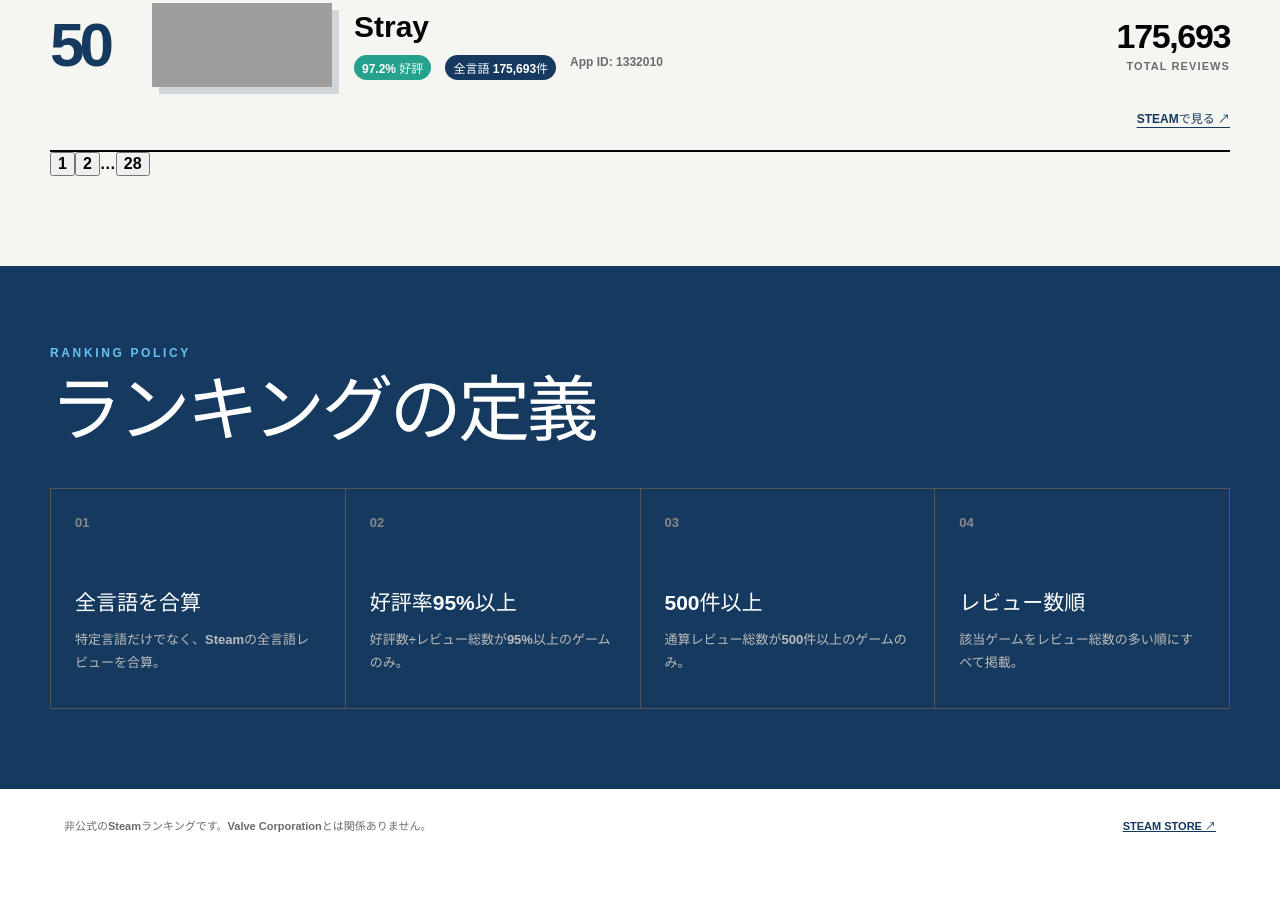
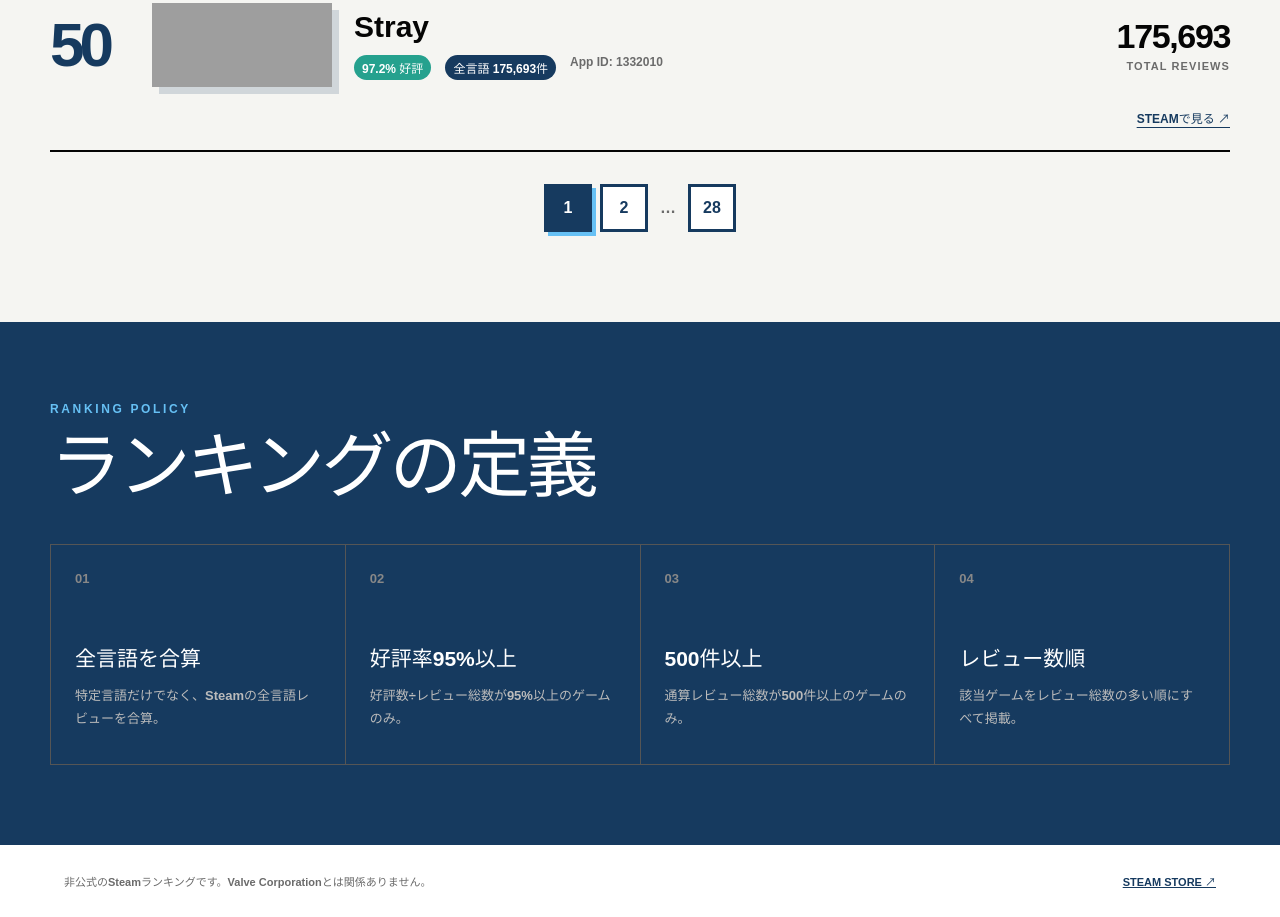
Before and after one commit to sthsz7t74m-glitch/steam-serch, a website: page index.html in a window 1280 px wide. Shown: the part 9459-10376 px from the top of the page. Before the commit the page ends 10320 px from the top, so only its background shows below. Drawn offline with Linux system fonts and the light colour scheme; grey boxes are pictures that could not be loaded.

Commit message:
ページ番号のスマホ向け表示を追加

```diff
--- a/styles.css
+++ b/styles.css
@@ -121,7 +121,7 @@
 .status-label { margin: 0 0 5px; font-size: 17px; font-weight: 900; }
 .status-message { margin: 0; color: var(--gray); font-size: 13px; line-height: 1.5; }
 
-.outline-button, .black-button, .load-more {
+.outline-button, .black-button {
   min-height: 46px;
   padding: 10px 20px;
   border: 3px solid var(--black);
@@ -130,7 +130,7 @@
   font-weight: 900;
 }
 
-.outline-button:hover, .load-more:hover { background: var(--black); color: var(--white); }
+.outline-button:hover { background: var(--black); color: var(--white); }
 
 .controls {
   margin: 28px 0 72px;
@@ -194,7 +194,37 @@
 .empty-kicker { margin: 0 0 12px; color: var(--danger); font-size: 12px; letter-spacing: .2em; }
 .empty-state h3 { margin: 0 0 14px; font-size: clamp(25px, 5vw, 48px); font-weight: 900; }
 .empty-state p:last-child { margin: 0; color: var(--gray); line-height: 1.8; }
-.load-more { display: block; width: min(340px, 100%); margin: 28px auto 0; }
+.pagination {
+  margin: 32px 0 0;
+  display: flex;
+  justify-content: center;
+  align-items: center;
+  flex-wrap: wrap;
+  gap: 8px;
+}
+.pagination[hidden] { display: none; }
+.pagination button {
+  min-width: 48px;
+  min-height: 48px;
+  padding: 8px 12px;
+  border: 3px solid var(--steam-blue);
+  background: var(--white);
+  color: var(--steam-blue);
+  font-weight: 900;
+}
+.pagination button:hover,
+.pagination button[aria-current="page"] {
+  background: var(--steam-blue);
+  color: var(--white);
+}
+.pagination button[aria-current="page"] {
+  box-shadow: 4px 4px 0 var(--steam-cyan);
+}
+.pagination-ellipsis {
+  min-width: 24px;
+  text-align: center;
+  color: var(--gray);
+}
 
 .definition { margin: 0 calc(50% - 50vw); padding: 80px max(18px, calc((100vw - 1180px) / 2)); background: var(--steam-blue); color: var(--white); }
 .definition .eyebrow { color: var(--steam-cyan); }
```
